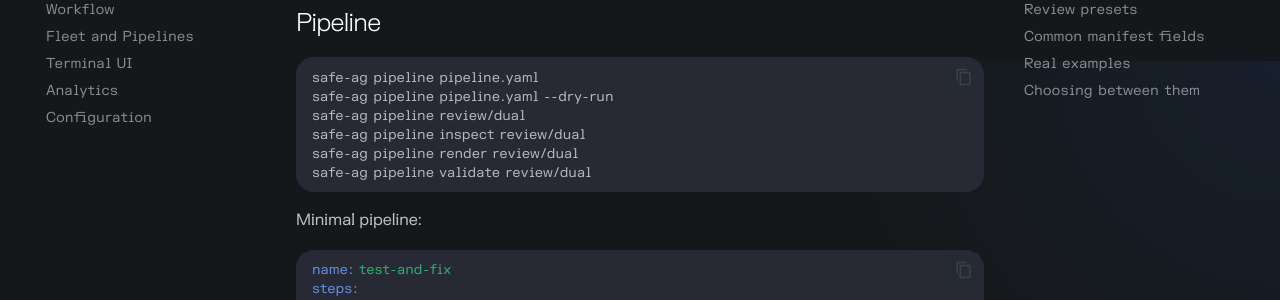
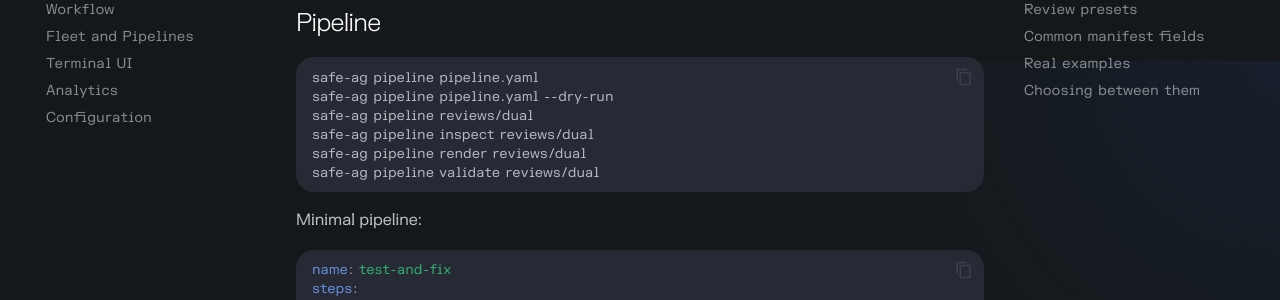
Before and after one commit to 0x666c6f/safe-agentic, an MkDocs documentation site: the page built from docs/guide/fleet.md, in a window 1280 px wide and 900 px high, scrolled down 686 px. Shown: the part 153-453 px from the top of the window. Built offline with MkDocs 1.6.1 and Material for MkDocs 9.7.7, drawn with Linux system fonts in a browser that asks for light colours; comment, search, counter and statistics services are not loaded.

Commit message:
docs: address review feedback

````diff
--- a/docs/guide/fleet.md
+++ b/docs/guide/fleet.md
@@ -37,10 +37,10 @@ Fleet behavior:
 ```bash
 safe-ag pipeline pipeline.yaml
 safe-ag pipeline pipeline.yaml --dry-run
-safe-ag pipeline review/dual
-safe-ag pipeline inspect review/dual
-safe-ag pipeline render review/dual
-safe-ag pipeline validate review/dual
+safe-ag pipeline reviews/dual
+safe-ag pipeline inspect reviews/dual
+safe-ag pipeline render reviews/dual
+safe-ag pipeline validate reviews/dual
 ```
 
 Minimal pipeline:
````
Also changed, not shown: docs/quickstart.md (+2 -2 lines), docs/usage.md (+1 -3 lines), 1 other file.
